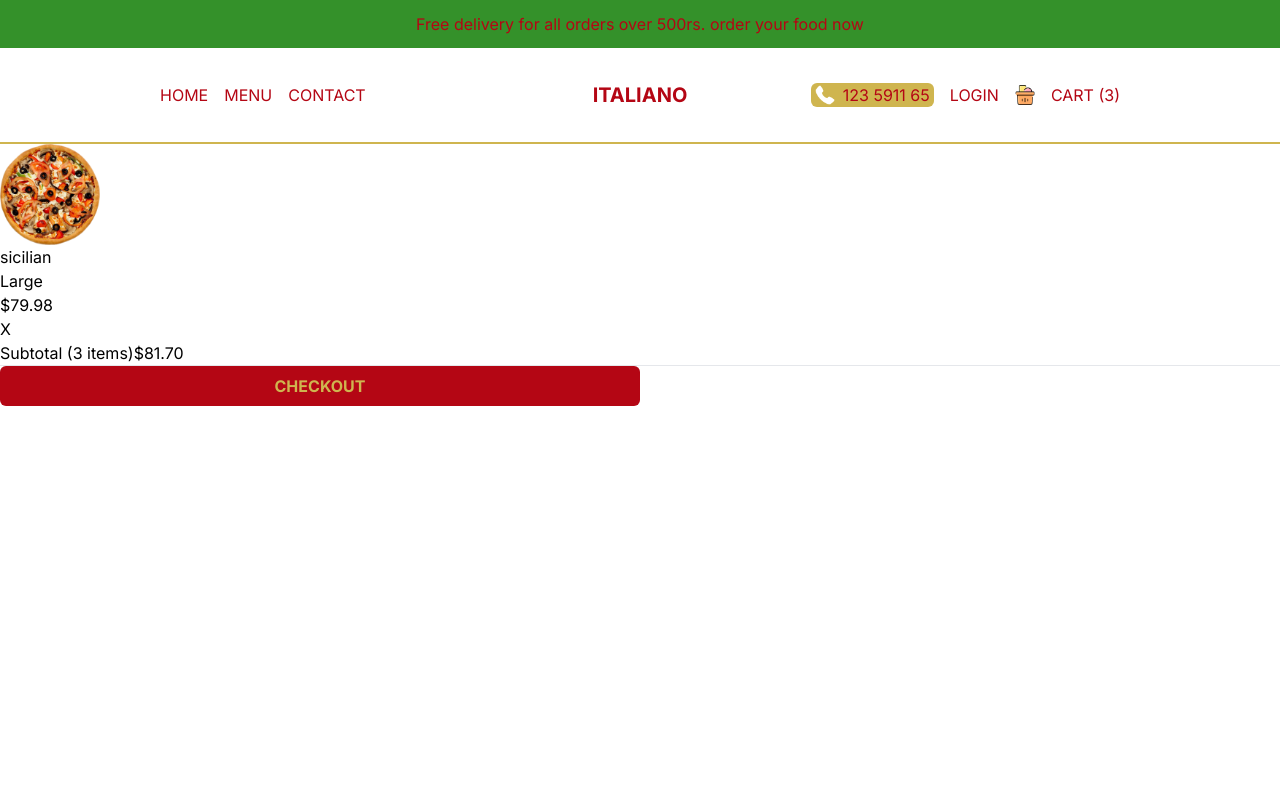
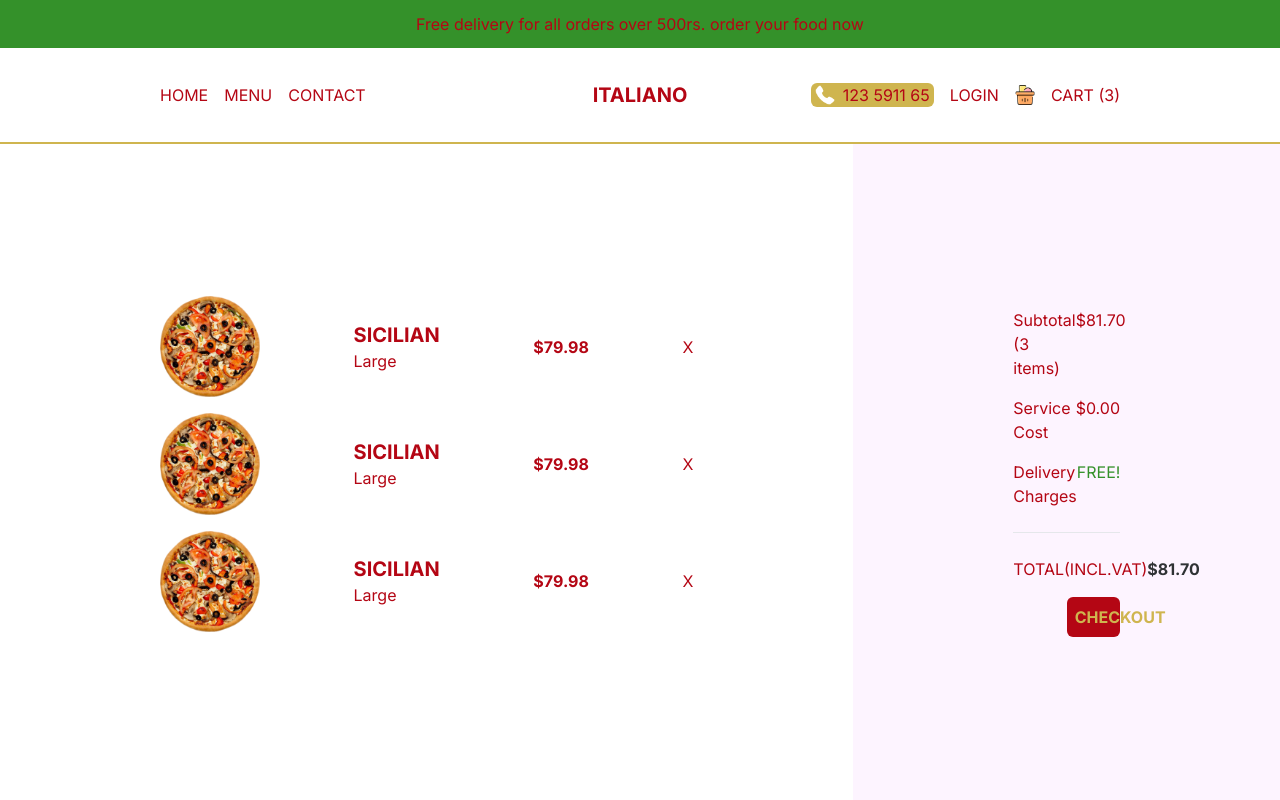
Before and after one commit to ASK-Baloch/Italiano, a Next.js app: page /cart in a window 1280 px wide. Shown: the top 800 px of the page. Built offline with nearby package versions, Linux system fonts and the light colour scheme.

Commit message:
cart page done

```diff
--- a/src/app/cart/page.tsx
+++ b/src/app/cart/page.tsx
@@ -1,33 +1,67 @@
-import Image from 'next/image'
-import React from 'react'
+import Image from "next/image";
+import React from "react";
 
 const CartPage = () => {
   return (
-    <div className='h-[calc(100vh-6rem)] md:h-[calc(100vh-9rem)]'>
+    <div className="h-[calc(100vh-6rem)] md:h-[calc(100vh-9rem)] flex flex-col text-[#b40614] lg:flex-row">
       {/* PRODUCT CONTAINER */}
-      <div className=''>
-         {/* SINGLE TEAM */}
-         <div className=''>
-            <Image src='/temporary/p1.png' alt='' width={100} height={100}/>
-            <div className=''>
-              <h1>sicilian</h1>
-              <span>Large</span>
-            </div>
-            <h2>$79.98</h2>
-            <span>X</span>
-         </div>
+      <div className="h-1/2 p-4 flex flex-col justify-center overflow-scroll lg:h-full lg:w-2/3 2xl:w-1/2 lg:px-20 xl:px-40">
+        {/* SINGLE TEAM */}
+        <div className="flex items-center justify-between mb-4 ">
+          <Image src="/temporary/p1.png" alt="" width={100} height={100} />
+          <div className="">
+            <h1 className="uppercase text-xl font-bold">sicilian</h1>
+            <span>Large</span>
+          </div>
+          <h2 className="font-bold">$79.98</h2>
+          <span className="cursor-pointer">X</span>
+        </div>
+        {/* SINGLE TEAM */}
+        <div className="flex items-center justify-between mb-4 ">
+          <Image src="/temporary/p1.png" alt="" width={100} height={100} />
+          <div className="">
+            <h1 className="uppercase text-xl font-bold">sicilian</h1>
+            <span>Large</span>
+          </div>
+          <h2 className="font-bold">$79.98</h2>
+          <span className="cursor-pointer">X</span>
+        </div>
+        {/* SINGLE TEAM */}
+        <div className="flex items-center justify-between mb-4 ">
+          <Image src="/temporary/p1.png" alt="" width={100} height={100} />
+          <div className="">
+            <h1 className="uppercase text-xl font-bold">sicilian</h1>
+            <span>Large</span>
+          </div>
+          <h2 className="font-bold">$79.98</h2>
+          <span className="cursor-pointer">X</span>
+        </div>
       </div>
       {/* PAYMENT CONTAINER */}
-      <div className=''>
-        <div className=''>
-          <span className=''>Subtotal (3 items)</span>
-          <span className=''>$81.70</span>
+      <div className="h-1/2 p-4 bg-fuchsia-50 flex flex-col gap-4 justify-center lg:h-full lg:w-1/3 2xl:w-1/2 lg:px-20 xl:px-40 2xl:text-xl 2xl:gap-6">
+        <div className="flex justify-between">
+          <span className="">Subtotal (3 items)</span>
+          <span className="">$81.70</span>
         </div>
-        <hr  className=''/>
-        <button className='bg-[#B40614] text-[#CFB54F] font-bold p-2 rounded-md uppercase w-1/2'>Checkout</button>
+        <div className="flex justify-between">
+          <span className="">Service Cost</span>
+          <span className="">$0.00</span>
+        </div>
+        <div className="flex justify-between">
+          <span className="">Delivery Charges</span>
+          <span className="text-[#34912A]">FREE!</span>
+        </div>
+        <hr className="my-2" />
+        <div className="flex justify-between">
+          <span className="">TOTAL(INCL.VAT)</span>
+          <span className="text-[#2F3234] font-bold">$81.70</span>
+        </div>
+        <button className="bg-[#B40614] text-[#CFB54F] font-bold p-2 rounded-md uppercase w-1/2 self-end">
+          Checkout
+        </button>
       </div>
     </div>
-  )
-}
+  );
+};
 
-export default CartPage
+export default CartPage;
```
